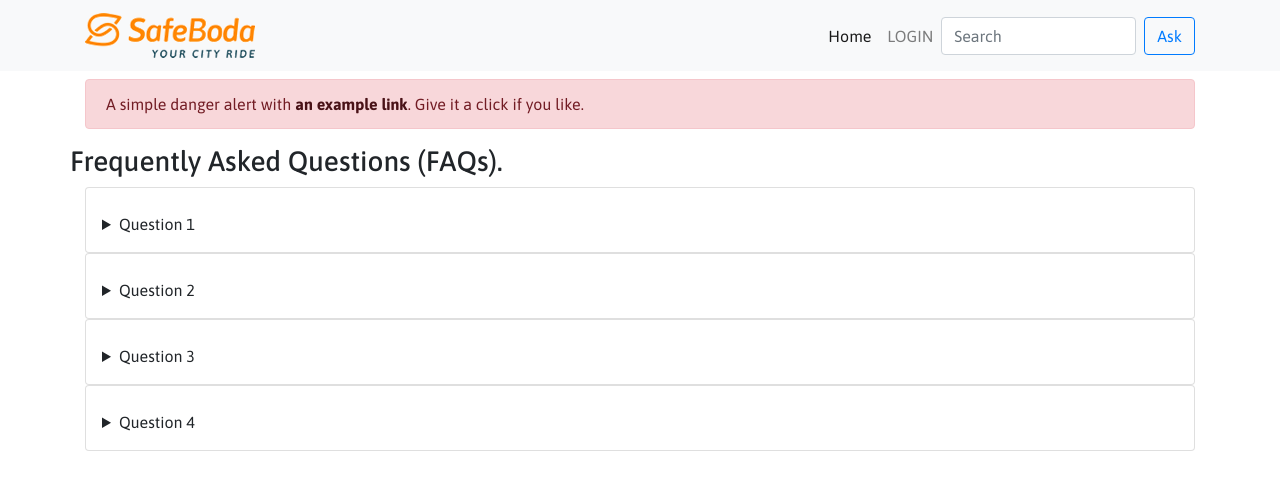
After one commit to xolomonwizdom/safeboda.intranet, a Django app: page /faq in a window 1280 px wide. The commit adds this page. Shown: the top 490 px of the page. Run offline with Django 3.2, Linux system fonts and the light colour scheme; some libraries are stand-ins or nearby versions.

Commit message:
create faq page

```diff
--- a/src/urls.py
+++ b/src/urls.py
@@ -25,6 +25,7 @@ from django.conf.urls.static import static
 urlpatterns = [
     path('admin/', admin.site.urls),
     path('', TemplateView.as_view(template_name='index.html'), name='home'),
+    path('faq', TemplateView.as_view(template_name='faq.html'), name='faq'),
     path('files/', DocumentListView.as_view(), name='files'),
     path('activities/', ActivityList.as_view(), name='activity'),
     path('search/', search, name='search'),
--- a/templates/base.html
+++ b/templates/base.html
@@ -52,6 +52,11 @@
                       <li class="nav-item active">
                           <a class="nav-link" href="{% url 'activity' %}"
                             >Activites</a
+                          >
+                        </li>
+                        <li class="nav-item active">
+                          <a class="nav-link" href="{% url 'faq' %}"
+                            >FAQs</a
                           >
                         </li>
                       <li class="nav-item dropdown">
--- /dev/null
+++ b/templates/faq.html
@@ -0,0 +1,29 @@
+{% extends 'base.html' %}
+
+{% block content %}
+
+<div class="container">
+    <div class="row">
+        <h3>Frequently Asked Questions (FAQs).</h3>
+        <div class="col-md-12">
+            <details class="card p-3">
+                <summary class="mt-2">Question 1</summary>
+                <p>Lorem ipsum dolor sit amet consectetur adipisicing elit. Ut, impedit. Blanditiis iure dignissimos, earum incidunt quisquam neque? Obcaecati delectus aperiam assumenda voluptatibus? Error repellendus explicabo aperiam vel vero quo ad.</p>
+            </details>
+            <details class="card p-3">
+                <summary class="mt-2">Question 2</summary>
+                <p>Lorem ipsum dolor sit amet consectetur adipisicing elit. Ut, impedit. Blanditiis iure dignissimos, earum incidunt quisquam neque? Obcaecati delectus aperiam assumenda voluptatibus? Error repellendus explicabo aperiam vel vero quo ad.</p>
+            </details>
+            <details class="card p-3">
+                <summary class="mt-2">Question 3</summary>
+                <p>Lorem ipsum dolor sit amet consectetur adipisicing elit. Ut, impedit. Blanditiis iure dignissimos, earum incidunt quisquam neque? Obcaecati delectus aperiam assumenda voluptatibus? Error repellendus explicabo aperiam vel vero quo ad.</p>
+            </details>
+            <details class="card p-3">
+                <summary class="mt-2">Question 4</summary>
+                <p>Lorem ipsum dolor sit amet consectetur adipisicing elit. Ut, impedit. Blanditiis iure dignissimos, earum incidunt quisquam neque? Obcaecati delectus aperiam assumenda voluptatibus? Error repellendus explicabo aperiam vel vero quo ad.</p>
+            </details>
+        </div>
+    </div>
+</div>
+
+{% endblock content %}
--- a/templates/index.html
+++ b/templates/index.html
@@ -7,13 +7,13 @@
     <div id="carouselExampleControls" class="carousel slide" data-ride="carousel">
       <div class="carousel-inner">
         <div class="carousel-item active">
-          <img src="..." class="d-block w-100" alt="...">
+          <img src="{% static 'img/promo.jpeg' %}" class="d-block w-100" alt="...">
         </div>
         <div class="carousel-item">
-          <img src="..." class="d-block w-100" alt="...">
+          <img src="{% static 'img/promo1.jpeg' %}" class="d-block w-100" alt="...">
         </div>
         <div class="carousel-item">
-          <img src="..." class="d-block w-100" alt="...">
+          <img src="{% static 'img/promo.jpeg' %}" class="d-block w-100" alt="...">
         </div>
       </div>
       <a class="carousel-control-prev" href="#carouselExampleControls" role="button" data-slide="prev">
```
